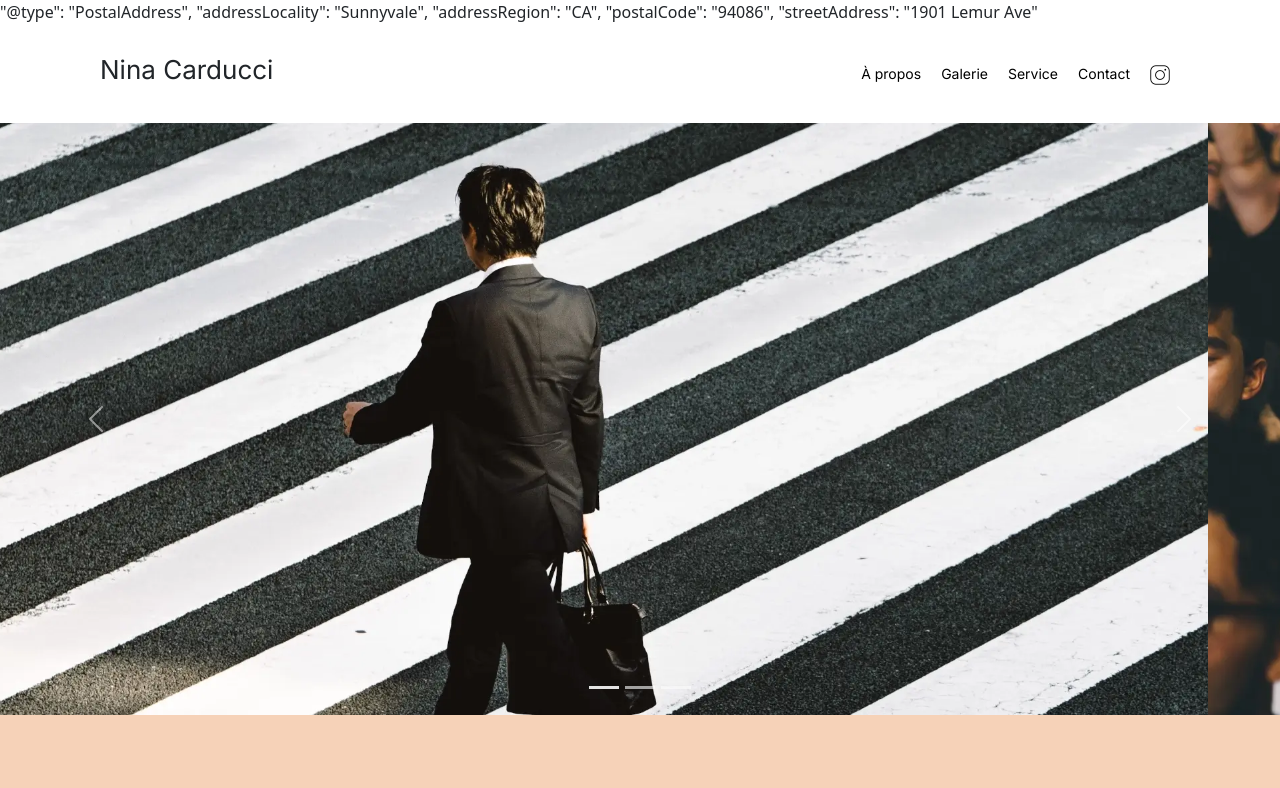
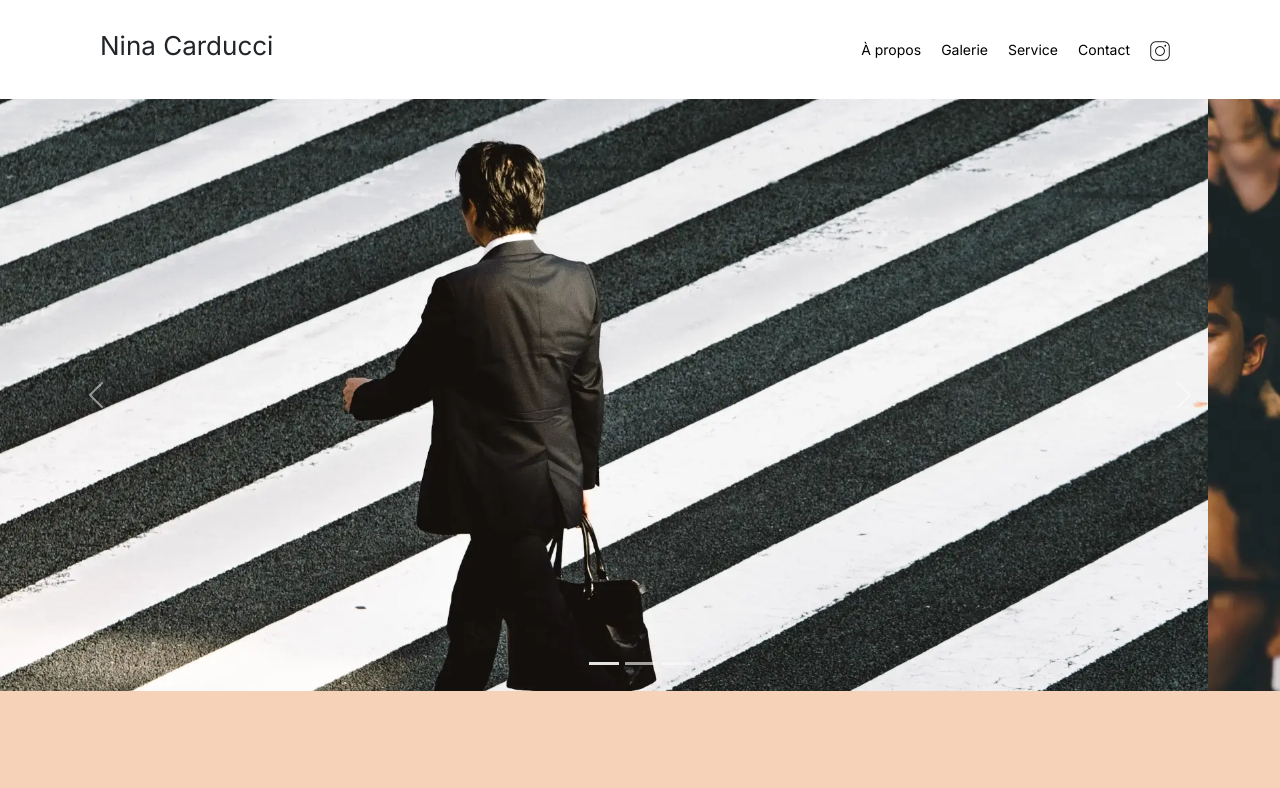
Before and after one commit to Dharkaron/OC_P9-Nina, a plain HTML site: page index.html in a window 1280 px wide. Shown: the top 788 px of the page. Drawn offline with nearby package versions, Linux system fonts and the light colour scheme.

Commit message:
ajout référencement avec schema.org

```diff
--- a/index.html
+++ b/index.html
@@ -23,14 +23,6 @@
 		<meta	name="twitter:title" content="Nina Carducci - Photographe Professionnelle"/>
 		<meta name="twitter:description" content="Site Portfolio de Nina Carducci, photographe Professionnelle. Retouche photo, shooting, et création d'albums photos personnalisés.">
 		<meta name="twitter:image" content="https://dharkaron.github.io/OC_P9-Nina/assets/images/camera.webp">
-
-
-		"@type": "PostalAddress",
-    "addressLocality": "Sunnyvale",
-    "addressRegion": "CA",
-    "postalCode": "94086",
-    "streetAddress": "1901 Lemur Ave"
-
 
 		<script type="application/ld+json">
       {
@@ -66,10 +58,6 @@
         "sameAs": ["https://www.instagram.com/ninacarducci.photo"]
       }
     </script>
-
-
-
-
 
 		<title>Nina Carducci - Photographe professionnelle</title>
 		<link rel="icon" type="image/svg" href="./assets/images/camera-retro-solid.svg" />
```
